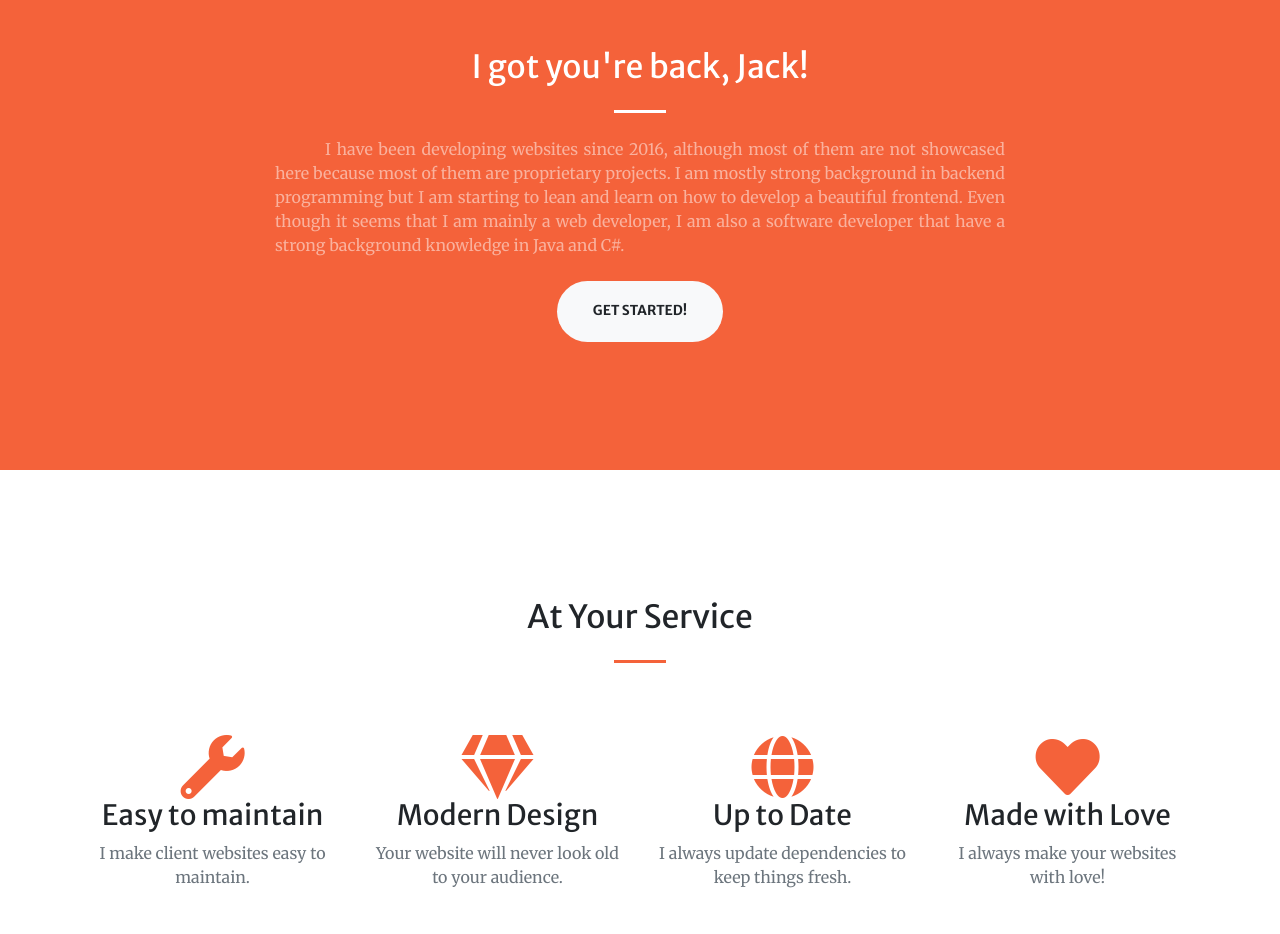
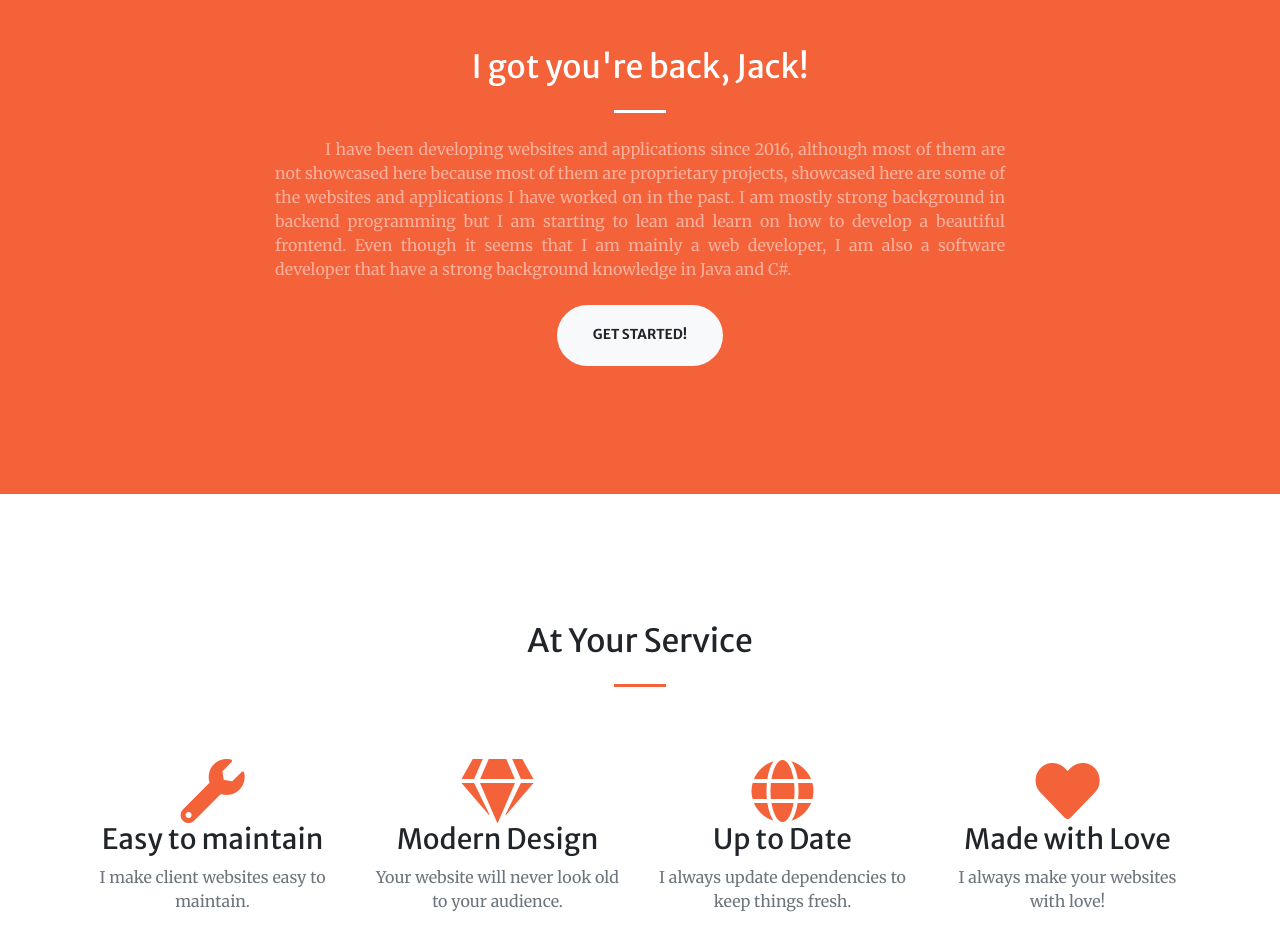
Before and after one commit to zeejay09/zeejay09.github.io, a website with bundled scripts: page index.html in a window 1280 px wide. Shown: the part 880-1814 px from the top of the page. Built offline with nearby package versions, Linux system fonts and the light colour scheme.

Commit message:
Modified About section.

```diff
--- a/index.html
+++ b/index.html
@@ -76,7 +76,7 @@
         <div class="col-lg-8 text-center">
           <h2 class="text-white mt-0">I got you're back, Jack!</h2>
           <hr class="divider light my-4">
-          <p class="text-white-50 mb-4" align="justify" style="text-indent: 50px;">I have been developing websites since 2016, although most of them are not showcased here because most of them are proprietary projects. I am mostly strong background in backend programming but I am starting to lean and learn on how to develop a beautiful frontend. Even though it seems that I am mainly a web developer, I am also a software developer that have a strong background knowledge in Java and C#.</p>
+          <p class="text-white-50 mb-4" align="justify" style="text-indent: 50px;">I have been developing websites and applications since 2016, although most of them are not showcased here because most of them are proprietary projects, showcased here are some of the websites and applications I have worked on in the past. I am mostly strong background in backend programming but I am starting to lean and learn on how to develop a beautiful frontend. Even though it seems that I am mainly a web developer, I am also a software developer that have a strong background knowledge in Java and C#.</p>
           <a class="btn btn-light btn-xl js-scroll-trigger" href="#services">Get Started!</a>
         </div>
       </div>
```
